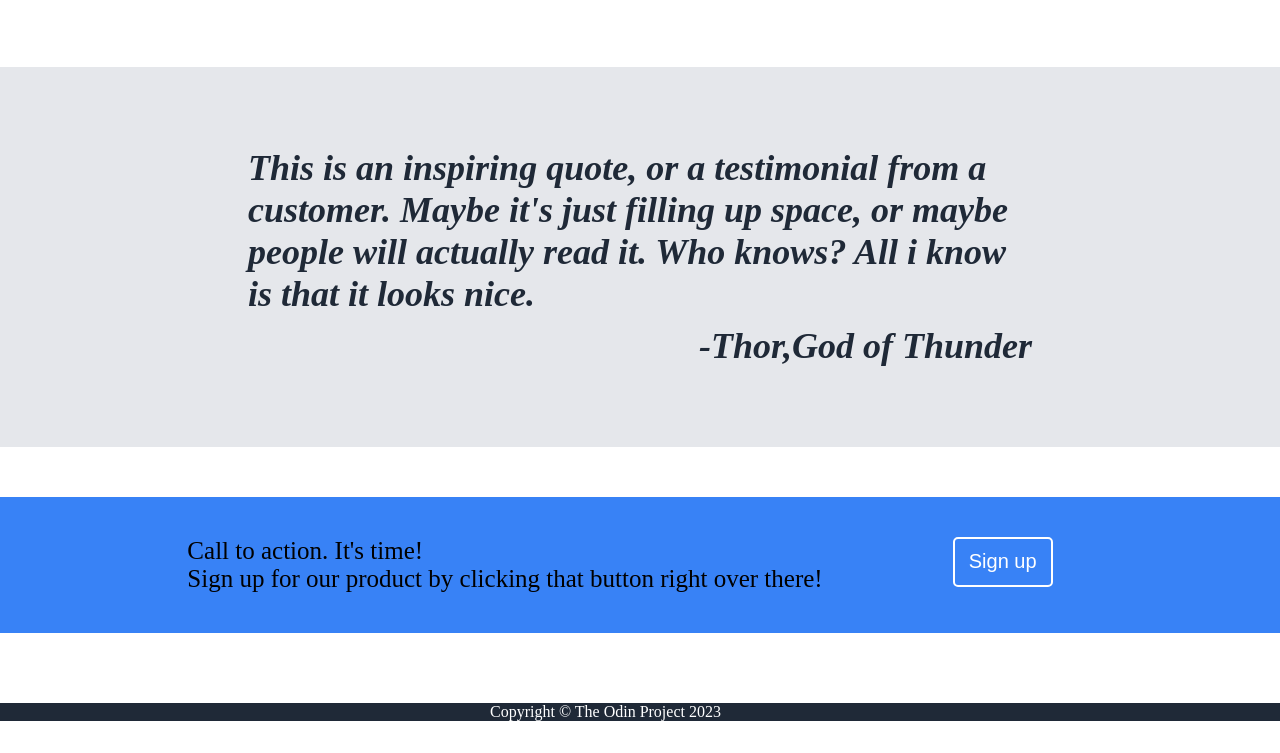
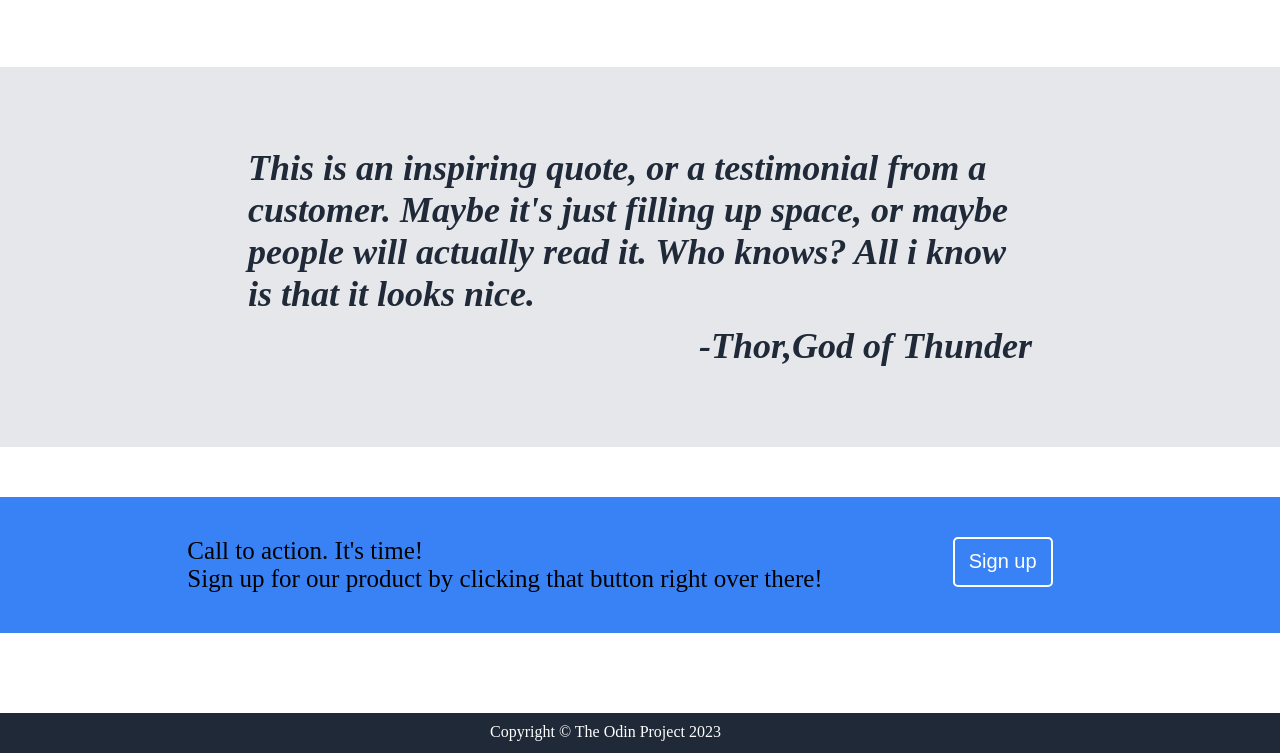
Before and after one commit to ACHILLES923/CSS-practice, a plain HTML site: page index.html in a window 1280 px wide. Shown: the part 1071-1824 px from the top of the page. Drawn offline with Linux system fonts and the light colour scheme.

Commit message:
increased footer height

```diff
--- a/styles.css
+++ b/styles.css
@@ -198,10 +198,12 @@
 footer{
 	background: #1F2937;
 	color:white;
+	height:40px;
 /*	border: 1px solid yellow;*/
 }
 
 footer div{
 	width:300px;
-	margin:20px auto;
+	margin:30px auto;
+	padding: 10px;
 }
```
